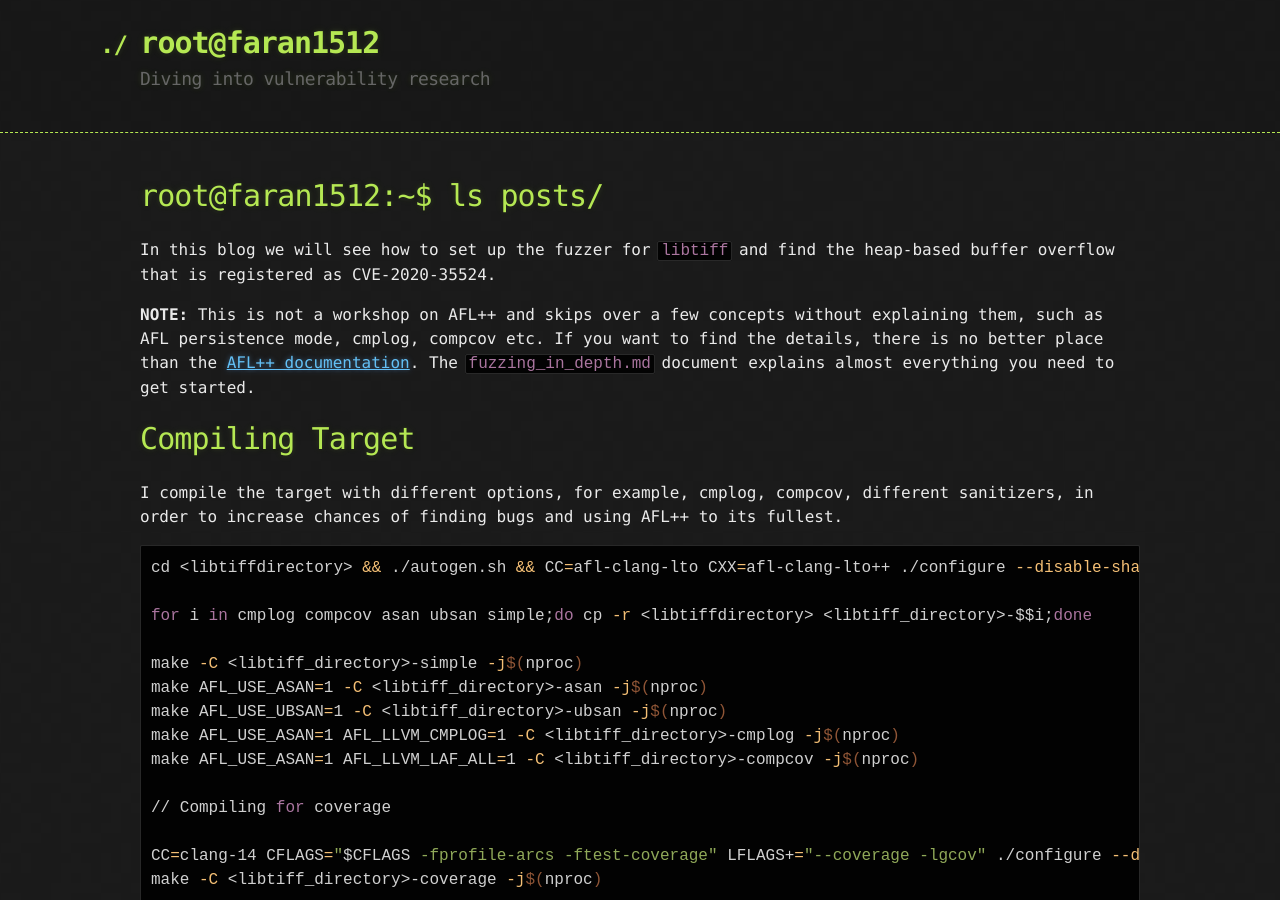
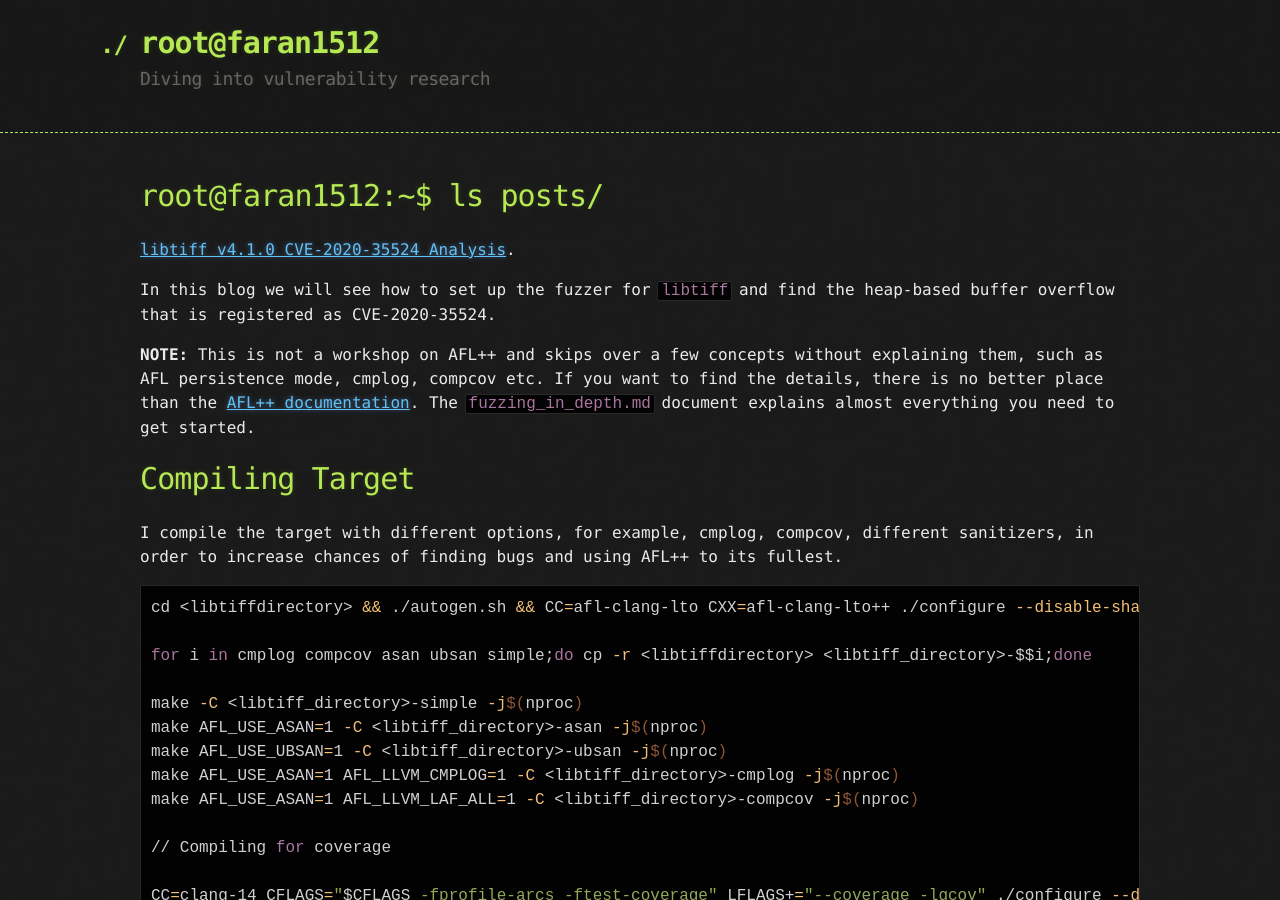
Before and after one commit to faran1512/faran1512.github.io, a Jekyll site: the page built from index.md, in a window 1280 px wide and 900 px high. Built offline with Jekyll 4.4.1, drawn with Linux system fonts in a browser that asks for light colours; our own code applies the rules of GitHub Pages for plain Markdown files.

Commit message:
blog post

```diff
--- a/index.md
+++ b/index.md
@@ -3,6 +3,8 @@
 ---
 
 # root@faran1512:~$ ls posts/
+
+[libtiff v4.1.0 CVE-2020-35524 Analysis](./libtiff%20v4.1.0%20CVE-2020-35524%20Analysis.md).
 
 In this blog we will see how to set up the fuzzer for `libtiff` and find the heap-based buffer overflow that is registered as CVE-2020-35524.
 
```
Also changed, not shown: libtiff v4.1.0 CVE-2020-35524 Analysis.md (renamed from test_blog.md).
